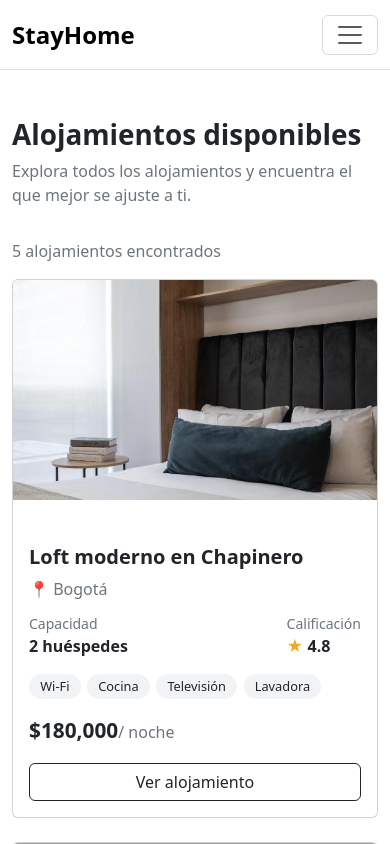
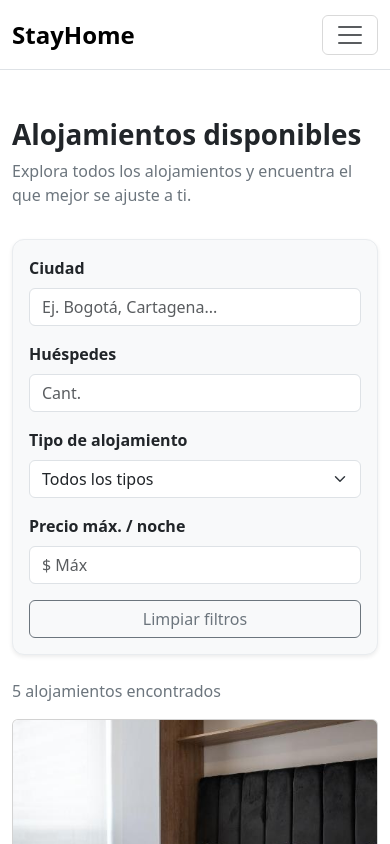
Before and after one commit to ximenagonzalez-ai/marketPlace-de-alojamientos, an Angular app: page /alojamientos in a window 390 px wide. Shown: the top 844 px of the page. Built offline with nearby package versions, Linux system fonts and the light colour scheme; grey boxes are pictures that could not be loaded.

Commit message:
Guardando cambios locales antes de actualizar

```diff
--- a/angular.json
+++ b/angular.json
@@ -2,7 +2,8 @@
   "$schema": "./node_modules/@angular/cli/lib/config/schema.json",
   "version": 1,
   "cli": {
-    "packageManager": "npm"
+    "packageManager": "npm",
+    "analytics": false
   },
   "newProjectRoot": "projects",
   "projects": {
--- a/src/app/app-module.ts
+++ b/src/app/app-module.ts
@@ -6,19 +6,19 @@ import { Home } from './components/home/home';
 import { AlojamientosList } from './components/alojamientos-list/alojamientos-list';
 import { Navbarcomponent } from './components/navbarcomponent/navbarcomponent';
 import { Footer } from './components/footer/footer';
-import { ReactiveFormsModule } from '@angular/forms';
+import { FormsModule, ReactiveFormsModule } from '@angular/forms';
 import { MisReservasComponent } from './components/misreservas/misreservas';
 import { CurrencyPipe, DatePipe } from '@angular/common';
 import { RouterLink } from '@angular/router';
 import { Simularreserva } from './components/simularreserva/simularreserva';
-
-
+import { provideHttpClient } from '@angular/common/http';
 
 @NgModule({
   declarations: [App, Home, AlojamientosList, Navbarcomponent, Footer],
   imports: [
     BrowserModule,
     AppRoutingModule,
+    FormsModule,
     ReactiveFormsModule,
     MisReservasComponent,
     CurrencyPipe,
@@ -26,7 +26,10 @@ import { Simularreserva } from './components/simularreserva/simularreserva';
     RouterLink,
     Simularreserva,
   ],
-  providers: [provideBrowserGlobalErrorListeners()],
+  providers: [
+    provideBrowserGlobalErrorListeners(),
+    provideHttpClient(),
+  ],
   bootstrap: [App],
 })
 export class AppModule {}
--- a/src/app/components/alojamientos-list/alojamientos-list.css
+++ b/src/app/components/alojamientos-list/alojamientos-list.css
@@ -13,6 +13,12 @@
 .listado-subtitle,
 .resultados-texto {
   color: #6c757d;
+}
+
+.filtros-card {
+  border-radius: 12px;
+  background-color: #f8f9fa;
+  border: 1px solid #e9ecef;
 }
 
 .alojamiento-image {
--- a/src/app/components/alojamientos-list/alojamientos-list.html
+++ b/src/app/components/alojamientos-list/alojamientos-list.html
@@ -1,7 +1,7 @@
 <main class="listado-section">
   <div class="container">
 
-    <!-- Encabezado -->
+
     <div class="listado-header">
       <h1 class="listado-title">Alojamientos disponibles</h1>
       <p class="listado-subtitle">
@@ -9,7 +9,74 @@
       </p>
     </div>
 
-    <!-- Cargando -->
+
+    @if (!cargando() && !error()) {
+      <div class="card p-3 mb-4 shadow-sm filtros-card">
+        <div class="row g-3 align-items-end">
+
+
+          <div class="col-12 col-md-3">
+            <label class="form-label fw-semibold">Ciudad</label>
+            <input
+              type="text"
+              class="form-control"
+              placeholder="Ej. Bogotá, Cartagena..."
+              [ngModel]="ciudadFiltro()"
+              (ngModelChange)="ciudadFiltro.set($event)">
+          </div>
+
+
+          <div class="col-12 col-md-2">
+            <label class="form-label fw-semibold">Huéspedes</label>
+            <input
+              type="number"
+              min="1"
+              class="form-control"
+              placeholder="Cant."
+              [ngModel]="huespedesFiltro()"
+              (ngModelChange)="huespedesFiltro.set($event)">
+          </div>
+
+
+          <div class="col-12 col-md-3">
+            <label class="form-label fw-semibold">Tipo de alojamiento</label>
+            <select
+              class="form-select"
+              [ngModel]="tipoFiltro()"
+              (ngModelChange)="tipoFiltro.set($event)">
+              <option value="">Todos los tipos</option>
+              @for (tipo of tiposAlojamiento; track tipo) {
+                <option [value]="tipo">{{ tipo }}</option>
+              }
+            </select>
+          </div>
+
+
+          <div class="col-12 col-md-2">
+            <label class="form-label fw-semibold">Precio máx. / noche</label>
+            <input
+              type="number"
+              class="form-control"
+              placeholder="$ Máx"
+              [ngModel]="precioMaxFiltro()"
+              (ngModelChange)="precioMaxFiltro.set($event)">
+          </div>
+
+
+          <div class="col-12 col-md-2">
+            <button
+              type="button"
+              class="btn btn-outline-secondary w-100"
+              (click)="limpiarFiltros()">
+              Limpiar filtros
+            </button>
+          </div>
+
+        </div>
+      </div>
+    }
+
+
     @if (cargando()) {
       <div class="text-center py-5">
         <div class="spinner-border" role="status">
@@ -26,16 +93,16 @@
       </div>
     }
 
-    <!-- Listado -->
+
     @if (!cargando() && !error()) {
 
-      @if (alojamientos().length > 0) {
+      @if (alojamientosFiltrados().length > 0) {
         <p class="resultados-texto">
-          {{ alojamientos().length }} alojamientos encontrados
+          {{ alojamientosFiltrados().length }} alojamientos encontrados
         </p>
 
         <div class="row g-4">
-          @for (alojamiento of alojamientos(); track alojamiento.id) {
+          @for (alojamiento of alojamientosFiltrados(); track alojamiento.id) {
             <div class="col-12 col-md-6 col-lg-4">
               <div class="card alojamiento-card h-100">
 
@@ -65,14 +132,14 @@
                     </div>
                   </div>
 
-                  <!-- Servicios -->
+
                   <div class="servicios">
                     @for (servicio of alojamiento.servicios; track servicio) {
                       <span class="servicio-chip">{{ servicio }}</span>
                     }
                   </div>
 
-                  <!-- Precio -->
+
                   <div class="price-container mt-auto">
                     <strong>${{ alojamiento.precioNoche | number }}</strong>
                     <span>/ noche</span>
@@ -91,9 +158,13 @@
         </div>
 
       } @else {
+
         <div class="empty-container text-center py-5">
-          <h5>No hay alojamientos disponibles</h5>
-          <p>Por el momento no tenemos alojamientos para mostrar.</p>
+          <h5>No se encontraron alojamientos</h5>
+          <p class="text-muted">Prueba cambiando tus criterios de búsqueda o limpia los filtros.</p>
+          <button class="btn btn-dark btn-sm mt-2" (click)="limpiarFiltros()">
+            Limpiar filtros
+          </button>
         </div>
       }
     }
--- a/src/app/components/alojamientos-list/alojamientos-list.ts
+++ b/src/app/components/alojamientos-list/alojamientos-list.ts
@@ -1,6 +1,6 @@
-import {Component, inject, OnInit, signal} from '@angular/core';
-import {AlojamientoService} from '../../service/alojamientoservice';
-import {Alojamiento} from '../../model/alojamientomodel';
+import { Component, computed, inject, OnInit, signal } from '@angular/core';
+import { AlojamientoService } from '../../service/alojamientoservice';
+import { Alojamiento } from '../../model/alojamientomodel';
 
 @Component({
   selector: 'app-alojamientos-list',
@@ -15,6 +15,59 @@ export class AlojamientosList implements OnInit {
   cargando = signal(true);
   error = signal(false);
 
+  ciudadFiltro = signal<string>('');
+  huespedesFiltro = signal<number | null>(null);
+  tipoFiltro = signal<string>('');
+  precioMaxFiltro = signal<number | null>(null);
+
+  tiposAlojamiento = ['Apartamento', 'Cabaña', 'Casa'];
+
+  private normalizarTexto(texto: string): string {
+    return (texto || '')
+      .toLowerCase()
+      .normalize('NFD')
+      .replace(/[\u0300-\u036f]/g, '')
+      .trim();
+  }
+
+  alojamientosFiltrados = computed(() => {
+    const lista = this.alojamientos();
+    const ciudad = this.normalizarTexto(this.ciudadFiltro());
+    const huespedes = this.huespedesFiltro();
+    const tipo = this.tipoFiltro();
+    const precioMax = this.precioMaxFiltro();
+
+    return lista.filter((alojamiento) => {
+
+      if (!alojamiento.activo) return false;
+
+
+      if (ciudad) {
+        const ciudadAlojamiento = this.normalizarTexto(alojamiento.ciudad);
+        if (!ciudadAlojamiento.includes(ciudad)) {
+          return false;
+        }
+      }
+
+
+      if (huespedes && huespedes > 0 && alojamiento.capacidad < huespedes) {
+        return false;
+      }
+
+
+      if (tipo && alojamiento.tipo !== tipo) {
+        return false;
+      }
+
+
+      if (precioMax && precioMax > 0 && alojamiento.precioNoche > precioMax) {
+        return false;
+      }
+
+      return true;
+    });
+  });
+
   ngOnInit(): void {
     this.alojamientoService.getAlojamientos().subscribe({
       next: (data) => {
@@ -25,7 +78,32 @@ export class AlojamientosList implements OnInit {
         console.error('Error al cargar alojamientos:', err);
         this.error.set(true);
         this.cargando.set(false);
-      }
+      },
     });
   }
+
+
+  onCiudadChange(val: string): void {
+    this.ciudadFiltro.set(val);
+  }
+
+  onHuespedesChange(val: number | null): void {
+    this.huespedesFiltro.set(val);
+  }
+
+  onTipoChange(val: string): void {
+    this.tipoFiltro.set(val);
+  }
+
+  onPrecioMaxChange(val: number | null): void {
+    this.precioMaxFiltro.set(val);
+  }
+
+
+  limpiarFiltros(): void {
+    this.ciudadFiltro.set('');
+    this.huespedesFiltro.set(null);
+    this.tipoFiltro.set('');
+    this.precioMaxFiltro.set(null);
+  }
 }
```
Also changed, not shown: 1 other file (tests, documents, lock files or other folders).
